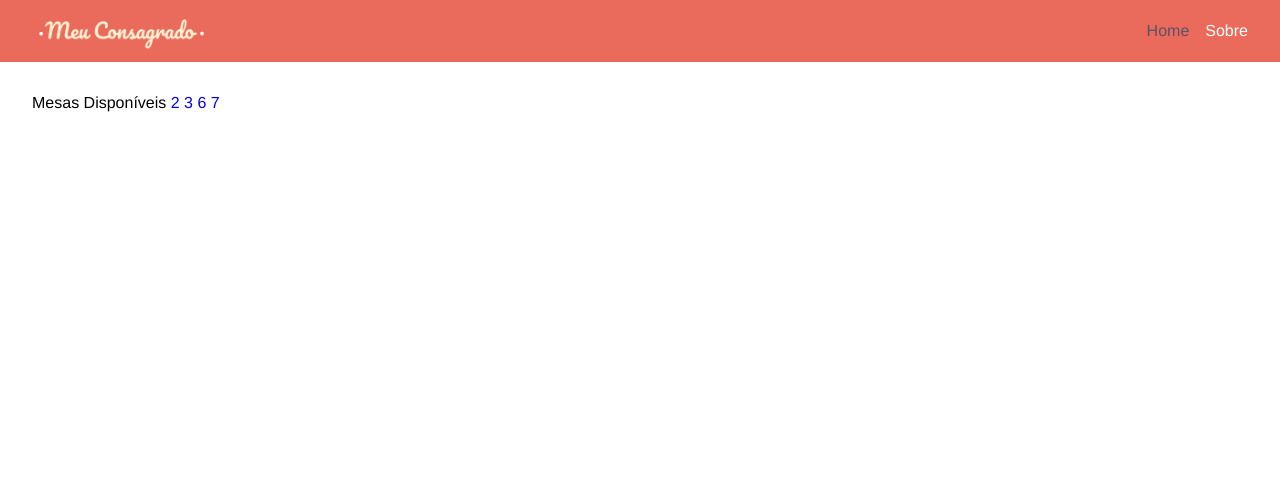
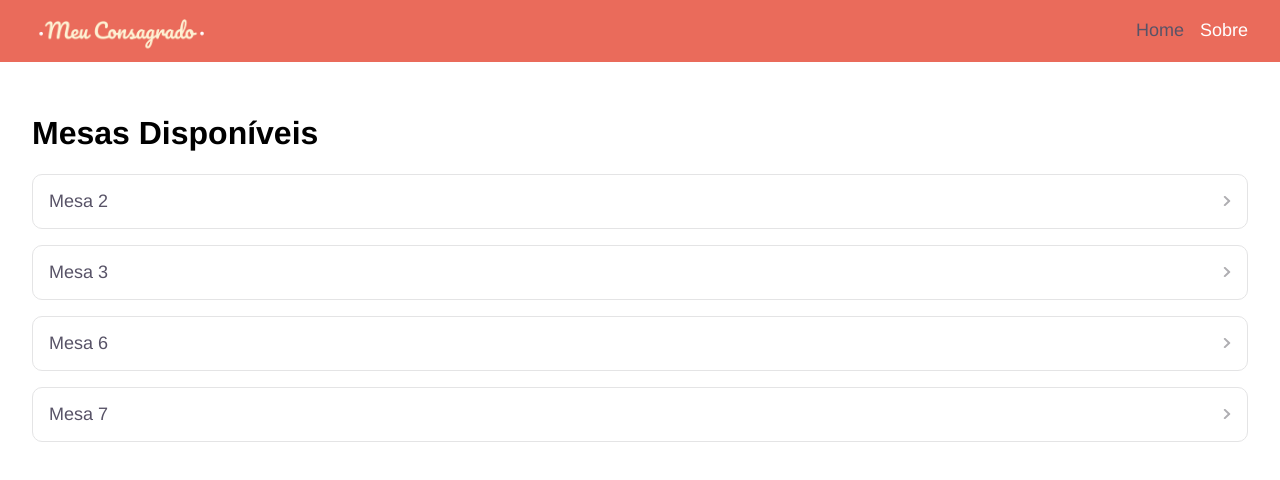
Before and after one commit to rochabianca/meu-consagrado, a Vue app: page / in a window 1280 px wide. Shown: the top 480 px of the page. Built offline with nearby package versions, Linux system fonts and the light colour scheme.

Commit message:
styling table item component

```diff
--- a/src/App.vue
+++ b/src/App.vue
@@ -36,5 +36,8 @@ body {
 }
 .container {
   padding: 32px;
+  @media (max-width: 768px) {
+    padding: 16px;
+  }
 }
 </style>
--- a/src/assets/scss/variables.scss
+++ b/src/assets/scss/variables.scss
@@ -2,3 +2,4 @@ $red: #EA6B5B;
 $yellow-dark: #E5B85E;
 $white: #ffffff;
 $dark-blue: #585367;
+$gray: #E4E4E5
--- a/src/components/Navbar.vue
+++ b/src/components/Navbar.vue
@@ -44,6 +44,9 @@ export default {
   align-items: center;
   .navbar__logo {
     width: 180px;
+    @media (max-width: 768px) {
+      width: 150px;
+    }
   }
   .navbar__nav {
     .navbar__list {
@@ -52,9 +55,13 @@ export default {
       .navbar__item a {
         color: $white;
         transition: all ease 0.3s;
+        font-size: 18px;
         &:hover,
         &.router-link-exact-active {
           color: $dark-blue;
+        }
+        @media (max-width: 768px) {
+          font-size: 16px;
         }
       }
       .navbar__item + .navbar__item {
--- /dev/null
+++ b/src/components/TableItem.vue
@@ -0,0 +1,41 @@
+<template>
+  <router-link class="table-item" :to="`/table/${table.id}`">
+    <span class="table-item__title">Mesa {{ table.id }}</span>
+    <img
+      class="table-tem__arrow"
+      :src="require('@/assets/icons/arrow-right.svg')"
+      alt=">"
+    />
+  </router-link>
+</template>
+
+<script>
+export default {
+  name: "TableItem",
+  props: {
+    table: Object
+  }
+};
+</script>
+
+<style lang="scss" scoped>
+.table-item {
+  display: block;
+  padding: 16px;
+  border: 1px solid $gray;
+  border-radius: 10px;
+  display: flex;
+  align-items: center;
+  justify-content: space-between;
+  .table-tem__arrow {
+    width: 8px;
+  }
+  .table-item__title {
+    color: $dark-blue;
+    font-size: 18px;
+  }
+}
+.table-item + .table-item {
+  margin-top: 16px;
+}
+</style>
--- a/src/views/Home.vue
+++ b/src/views/Home.vue
@@ -1,20 +1,21 @@
 <template>
   <div class="home">
-    Mesas Disponíveis
-    <router-link
-      class="tables__container"
+    <h1 class="home__title">Mesas Disponíveis</h1>
+    <table-item
       v-for="table in filteredTables"
       :key="table.id"
-      :to="`/table/${table.id}`"
-    >
-      {{ table.id }}
-    </router-link>
+      :table="table"
+    />
   </div>
 </template>
 
 <script>
+import TableItem from "@/components/TableItem.vue";
 export default {
   name: "Home",
+  components: {
+    TableItem
+  },
   data() {
     return {
       tables: []
```
Also changed, not shown: src/assets/icons/arrow-right.svg (added).
